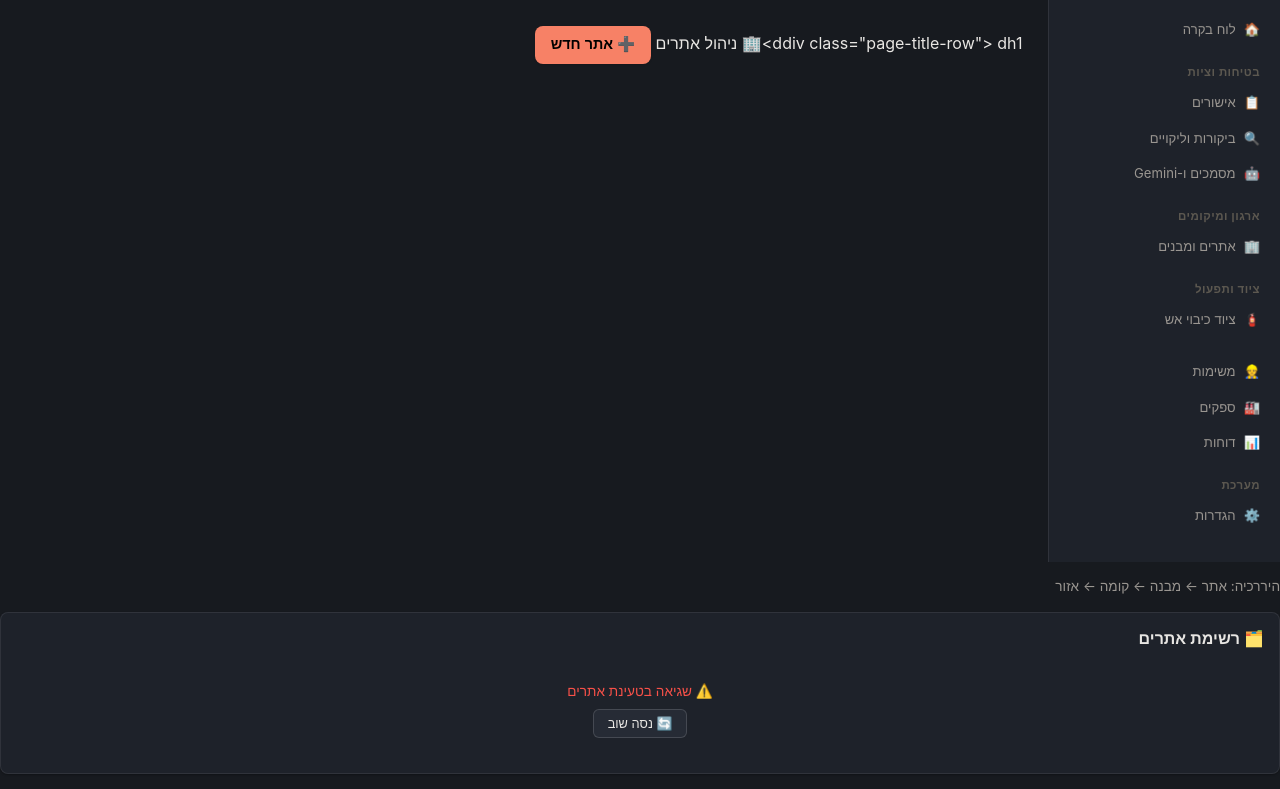
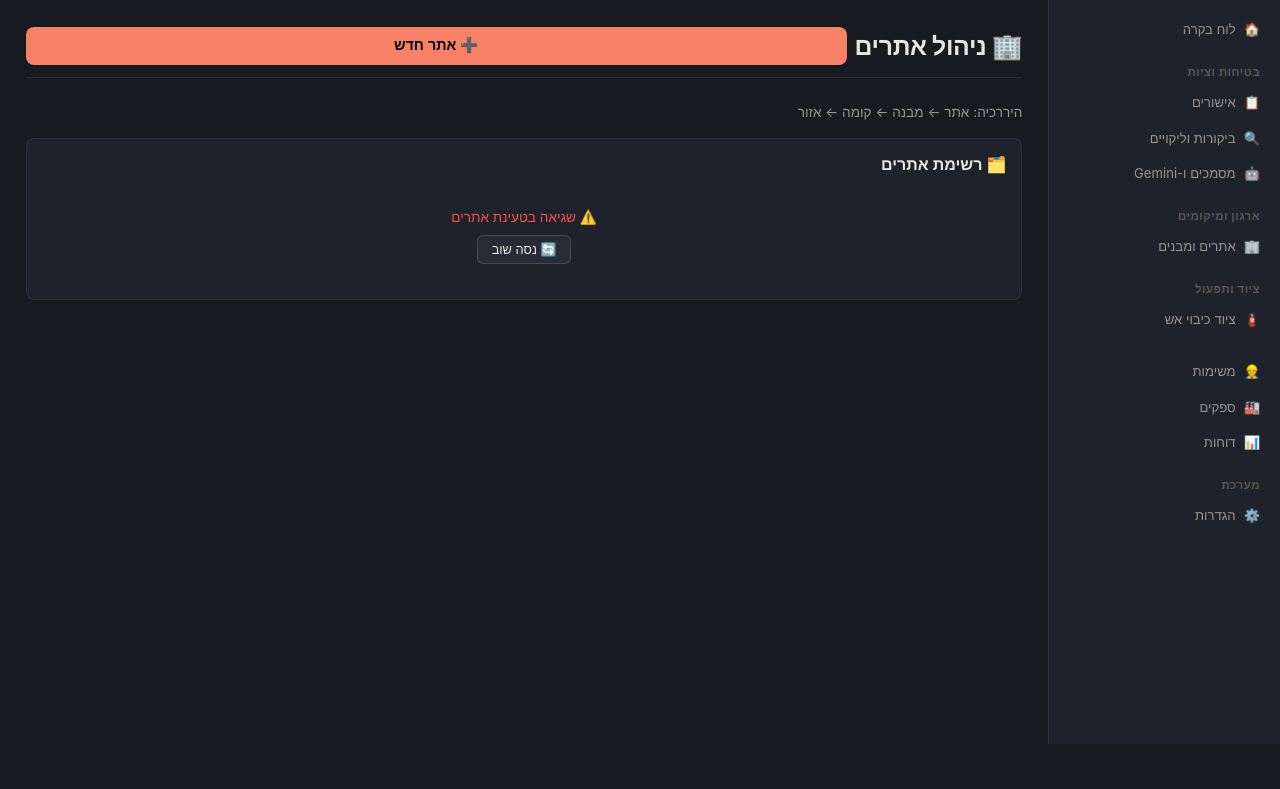
Before and after one commit to mv89-heb/Campus_Fire_ERP, a Python web app: template app/templates/sites.html in a window 1280 px wide. Shown: the part 56-845 px from the top of the page. After the commit the page ends 800 px from the top, so only its background shows below. Run offline with Jinja, Linux system fonts and the light colour scheme; the template is opened without the code that fills it, so the values that code supplies are empty.

Commit message:
fix: polish entity detail workspaces
* fix: polish entity detail workspaces

* fix: polish entity detail workspaces

* fix: polish entity detail workspaces

```diff
--- a/app/templates/equipment.html
+++ b/app/templates/equipment.html
@@ -49,8 +49,8 @@
 {% endblock %}
 
 {% block content %}
-ddiv class="page-title-row">
-  dh1>🧯 ציוד כיבוי אש</h1>
+<div class="page-title-row">
+  <h1>🧯 ציוד כיבוי אש</h1>
   <button class="btn btn-primary" onclick="Equip.openModal()">➕ ציוד חדש</button>
 </div>
 <p style="color:var(--text-muted); font-size:0.85rem; margin-bottom:var(--space-4);">מטפים, גלגלונים, גלאים ועוד</p>
@@ -245,3 +245,5 @@ document.addEventListener('DOMContentLoaded', Equip.init);
 {% endblock %}
 
 <style>.page-subtitle{font-size:.82rem;margin-top:4px}.workspace-card{box-shadow:var(--shadow-sm)}@media(max-width:560px){.page-title-row .btn{width:100%}}</style>
+
+<style>.workspace-detail-modal{box-shadow:0 18px 60px rgba(0,0,0,.35)}.workspace-detail-modal .card{background:var(--bg);border-color:var(--border)}@media(max-width:560px){.workspace-detail-modal{max-width:none!important;max-height:94vh!important;margin:3vh 8px!important;padding:14px!important}.workspace-detail-modal .card{padding:10px!important}}</style>
--- a/app/templates/sites.html
+++ b/app/templates/sites.html
@@ -63,8 +63,8 @@
 {% endblock %}
 
 {% block content %}
-ddiv class="page-title-row">
-  dh1>🏢 ניהול אתרים</h1>
+<div class="page-title-row">
+  <h1>🏢 ניהול אתרים</h1>
   <button class="btn btn-primary" onclick="Sites.openSiteModal()">➕ אתר חדש</button>
 </div>
 <p style="color:var(--text-muted); font-size:0.85rem; margin-bottom:var(--space-4);">היררכיה: אתר ← מבנה ← קומה ← אזור</p>
@@ -95,7 +95,7 @@ ddiv class="page-title-row">
 </div>
 
 <div class="modal-overlay" id="siteContextModal">
-  <div class="modal" style="max-width:760px; max-height:88vh; overflow:auto;">
+  <div class="modal workspace-detail-modal" style="max-width:900px; max-height:90vh; overflow:auto;">
     <h3 id="siteContextTitle">מרכז האתר</h3>
     <div id="siteContextBody"><div class="empty-state">טוען...</div></div>
     <div class="modal-actions"><button class="btn" onclick="Sites.closeModal('siteContextModal')">סגירה</button></div>
@@ -384,3 +384,5 @@ document.addEventListener('DOMContentLoaded', Sites.init);
 {% endblock %}
 
 <style>.page-subtitle{font-size:.82rem;margin-top:4px}.workspace-card{box-shadow:var(--shadow-sm)}@media(max-width:560px){.page-title-row .btn{width:100%}}</style>
+
+<style>.workspace-detail-modal{box-shadow:0 18px 60px rgba(0,0,0,.35)}.workspace-detail-modal .card{background:var(--bg);border-color:var(--border)}@media(max-width:560px){.workspace-detail-modal{max-width:none!important;max-height:94vh!important;margin:3vh 8px!important;padding:14px!important}.workspace-detail-modal .card{padding:10px!important}}</style>
```
Also changed, not shown: app/templates/suppliers.html (+5 -2 lines).
